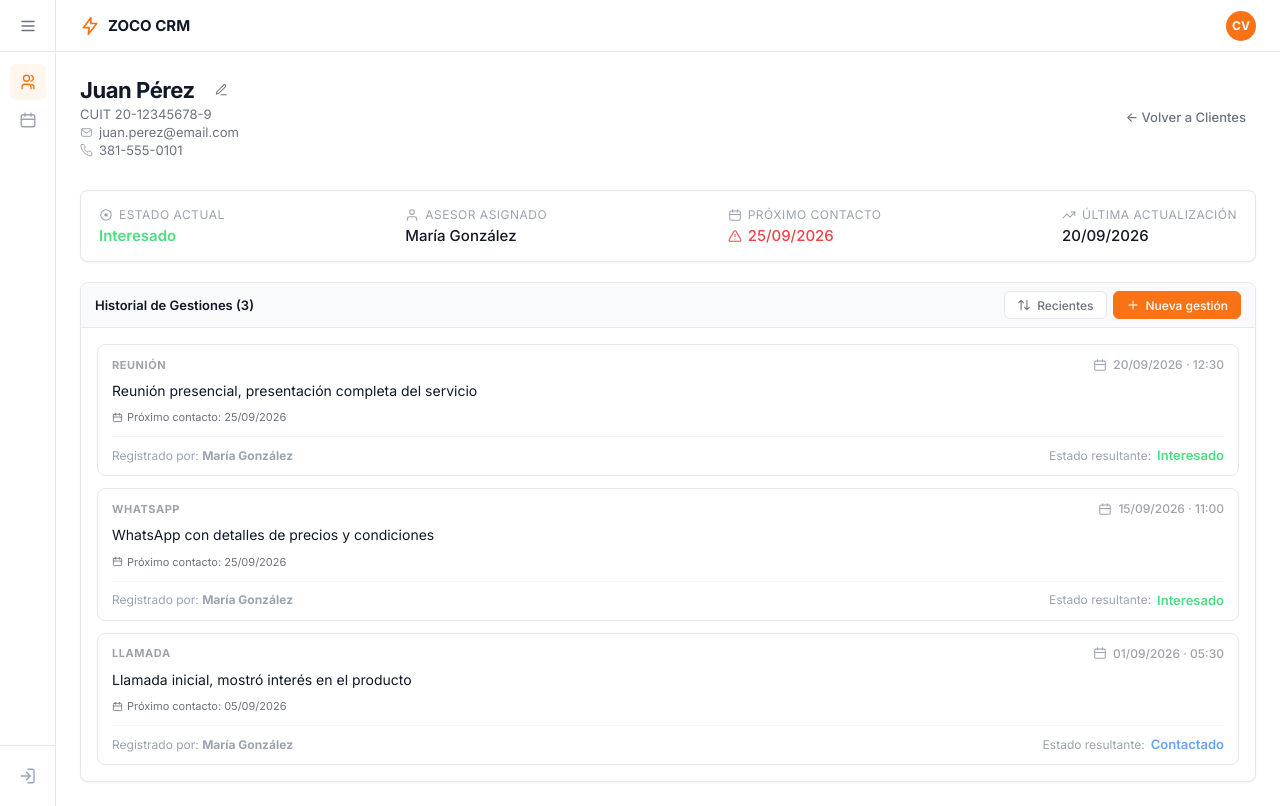
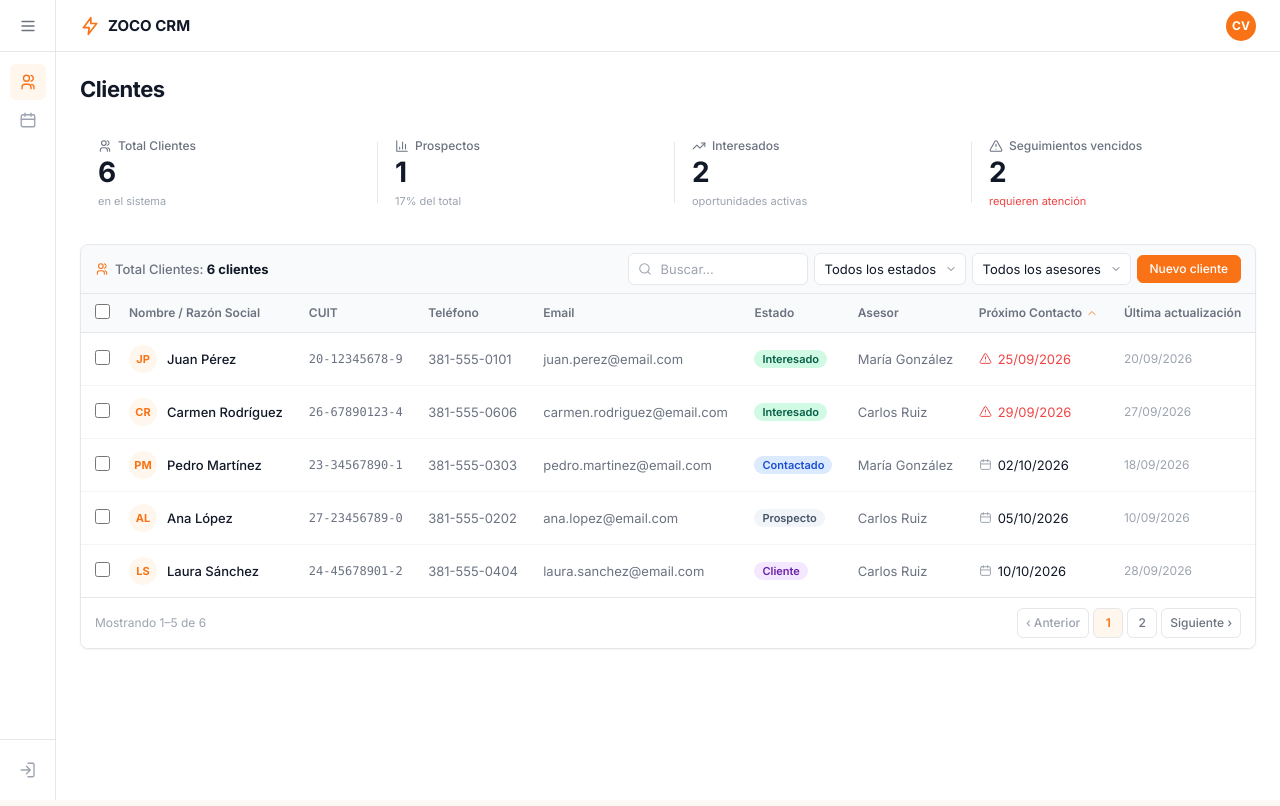
Before and after one commit to togenaro/Crm2026, a React (Vite) app: page /clientes/1 in a window 1280 px wide. Built offline with nearby package versions, Linux system fonts and the light colour scheme.

Commit message:
feat(clientes): crear modal de nuevo cliente

```diff
--- a/src/App.jsx
+++ b/src/App.jsx
@@ -1,6 +1,6 @@
 import Sidebar from './components/layout/Sidebar';
 import Topbar from './components/layout/Topbar';
-import ClienteDetailPage from './features/clientes/pages/ClienteDetailPage';
+import ClientesPage from './features/clientes/pages/ClientesPage';
 
 export default function App() {
   return (
@@ -9,7 +9,7 @@ export default function App() {
       <div className="main-area">
         <Topbar />
         <main className="content-wrapper">
-          <ClienteDetailPage />
+          <ClientesPage />
         </main>
       </div>
     </div>
--- /dev/null
+++ b/src/components/ui/Modal.jsx
@@ -0,0 +1,28 @@
+import { IconX } from './Icons';
+
+export default function Modal({ title, subtitle, onClose, children }) {
+  return (
+    <div className="modal-backdrop" onClick={onClose}>
+      <section
+        className="modal-card"
+        role="dialog"
+        aria-modal="true"
+        aria-labelledby="modal-title"
+        onClick={event => event.stopPropagation()}
+      >
+        <header className="modal-header">
+          <div className="modal-header-left">
+            <div>
+              <h3 className="modal-title" id="modal-title">{title}</h3>
+              {subtitle && <span className="modal-subtitle">{subtitle}</span>}
+            </div>
+          </div>
+          <button className="panel-close-btn" type="button" title="Cerrar ventana" aria-label="Cerrar ventana" onClick={onClose}>
+            <IconX />
+          </button>
+        </header>
+        {children}
+      </section>
+    </div>
+  );
+}
--- /dev/null
+++ b/src/features/clientes/components/ClienteModal.jsx
@@ -0,0 +1,50 @@
+import Modal from '../../../components/ui/Modal';
+
+const estados = ['Prospecto', 'Contactado', 'Interesado', 'No interesado', 'Cliente'];
+
+export default function ClienteModal({ onClose }) {
+  return (
+    <Modal title="Nuevo cliente" onClose={onClose}>
+      <form className="modal-body modal-form" onSubmit={event => event.preventDefault()}>
+        <div className="form-group">
+          <label className="form-label" htmlFor="cliente-nombre">Nombre *</label>
+          <input className="search-input" id="cliente-nombre" placeholder="Nombre del cliente…" required />
+        </div>
+
+        <div className="form-group">
+          <label className="form-label" htmlFor="cliente-cuit">CUIT *</label>
+          <input className="search-input" id="cliente-cuit" placeholder="30-12345678-9" required />
+        </div>
+
+        <div className="form-group">
+          <label className="form-label" htmlFor="cliente-telefono">Teléfono</label>
+          <input className="search-input" id="cliente-telefono" placeholder="+54 9 …" />
+        </div>
+
+        <div className="form-group">
+          <label className="form-label" htmlFor="cliente-email">Email</label>
+          <input className="search-input" id="cliente-email" placeholder="contacto@empresa.com" />
+        </div>
+
+        <div className="form-row-2">
+          <div className="form-group">
+            <label className="form-label" htmlFor="cliente-estado">Estado</label>
+            <select className="filter-select" id="cliente-estado" defaultValue="Prospecto">
+              {estados.map(estado => <option key={estado}>{estado}</option>)}
+            </select>
+          </div>
+          <div className="form-group">
+            <label className="form-label" htmlFor="cliente-asesor">Asesor</label>
+            <input className="search-input" id="cliente-asesor" placeholder="Asesor asignado…" />
+          </div>
+        </div>
+
+        <footer className="modal-form-actions">
+          <span className="form-required-legend">* Campos obligatorios</span>
+          <button className="btn btn-outline" type="button" onClick={onClose}>Cancelar</button>
+          <button className="btn btn-primary" type="submit">Guardar cliente</button>
+        </footer>
+      </form>
+    </Modal>
+  );
+}
--- a/src/features/clientes/components/ClientesTable.jsx
+++ b/src/features/clientes/components/ClientesTable.jsx
@@ -1,3 +1,4 @@
+import { useState } from 'react';
 import {
   IconAlertTriangle,
   IconCalendar,
@@ -5,6 +6,7 @@ import {
   IconSearch,
   IconUsers,
 } from '../../../components/ui/Icons';
+import ClienteModal from './ClienteModal';
 
 function formatDate(date) {
   if (!date) return '—';
@@ -28,6 +30,8 @@ function statusClass(status) {
 }
 
 export default function ClientesTable({ clientes, totalClientes }) {
+  const [mostrarModal, setMostrarModal] = useState(false);
+
   return (
     <section className="list-container" aria-label="Listado de clientes">
       <div className="table-info-bar">
@@ -54,7 +58,7 @@ export default function ClientesTable({ clientes, totalClientes }) {
             <option>María González</option>
             <option>Carlos Ruiz</option>
           </select>
-          <button className="btn btn-primary btn-sm" type="button">Nuevo cliente</button>
+          <button className="btn btn-primary btn-sm" type="button" onClick={() => setMostrarModal(true)}>Nuevo cliente</button>
         </div>
       </div>
 
@@ -105,6 +109,7 @@ export default function ClientesTable({ clientes, totalClientes }) {
           <button className="page-btn" type="button">Siguiente ›</button>
         </div>
       </footer>
+      {mostrarModal && <ClienteModal onClose={() => setMostrarModal(false)} />}
     </section>
   );
 }
--- a/src/features/gestiones/components/GestionModal.jsx
+++ b/src/features/gestiones/components/GestionModal.jsx
@@ -1,5 +1,5 @@
 import { useState } from 'react';
-import { IconX } from '../../../components/ui/Icons';
+import Modal from '../../../components/ui/Modal';
 
 const estados = ['Prospecto', 'Contactado', 'Interesado', 'No interesado', 'Cliente'];
 
@@ -10,24 +10,7 @@ export default function GestionModal({ cliente, onClose }) {
   const horaActual = `${String(now.getHours()).padStart(2, '0')}:${String(now.getMinutes()).padStart(2, '0')}`;
 
   return (
-    <div className="modal-backdrop" onClick={onClose}>
-      <section
-        className="modal-card"
-        role="dialog"
-        aria-modal="true"
-        aria-labelledby="gestion-modal-title"
-        onClick={event => event.stopPropagation()}
-      >
-        <header className="modal-header">
-          <div className="modal-header-left">
-            <h2 className="modal-title" id="gestion-modal-title">Nueva gestión</h2>
-            <span className="modal-subtitle">Cliente: <strong>{cliente.nombre}</strong></span>
-          </div>
-          <button className="panel-close-btn" type="button" title="Cerrar ventana" aria-label="Cerrar ventana" onClick={onClose}>
-            <IconX />
-          </button>
-        </header>
-
+    <Modal title="Nueva gestión" subtitle={<>Cliente: <strong>{cliente.nombre}</strong></>} onClose={onClose}>
         <form className="modal-body modal-form" onSubmit={event => event.preventDefault()}>
           <div className="form-group">
             <label className="form-label" htmlFor="gestion-tipo">Tipo de gestión</label>
@@ -75,7 +58,6 @@ export default function GestionModal({ cliente, onClose }) {
             <button className="btn btn-primary" type="submit">Guardar gestión</button>
           </footer>
         </form>
-      </section>
-    </div>
+    </Modal>
   );
 }
--- a/src/index.css
+++ b/src/index.css
@@ -447,6 +447,7 @@ button {
   background: transparent;
   border: 0;
   border-radius: var(--radius-md);
+  transition: background 0.15s, color 0.15s;
 }
 
 .panel-close-btn:hover {
```
